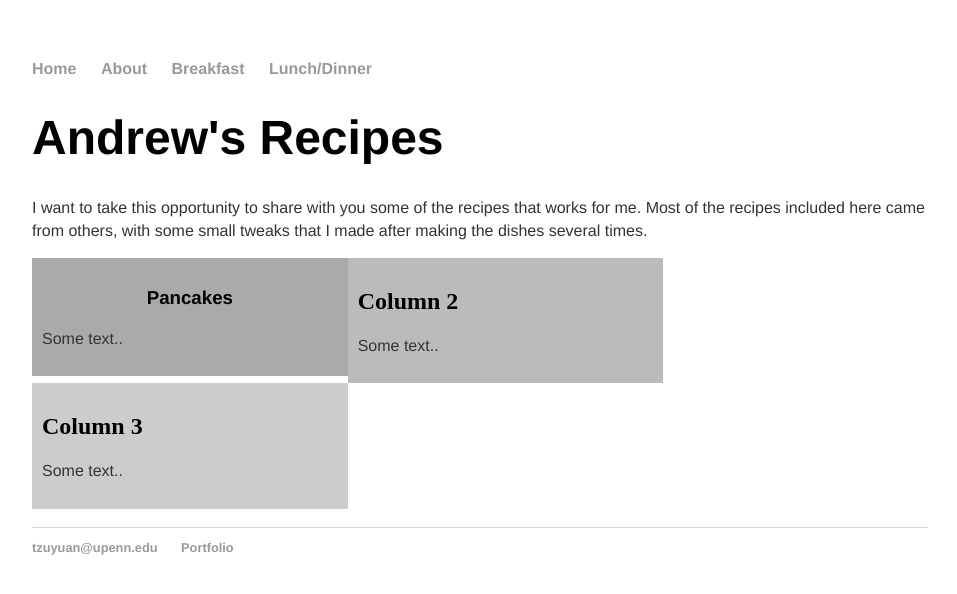
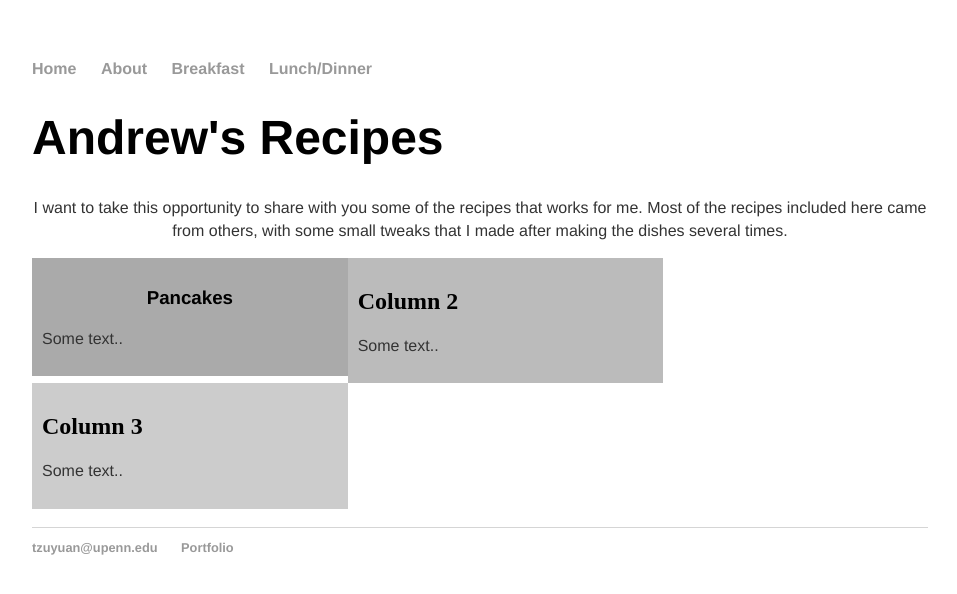
Before and after one commit to tzuyuanw/tzuyuanw.github.io, a Jekyll site: the page recipes/index.html, which Jekyll copies as it is, in a window 1280 px wide. Shown: the top 594 px of the page, without its empty margins (160-1117 px from the left). Built offline with Jekyll 4.4.1, drawn with Linux system fonts in a browser that asks for light colours.

Commit message:
Update index.html

```diff
--- a/recipes/index.html
+++ b/recipes/index.html
@@ -18,7 +18,7 @@
 
 				<h1>Andrew's Recipes</h1>
 	<div class="blurb">
-   		<p>I want to take this opportunity to share with you some of the recipes that works for me.
+   		<p class="center">I want to take this opportunity to share with you some of the recipes that works for me.
 			Most of the recipes included here came from others, with some small tweaks that I made
 			after making the dishes several times.
 		</p>
```
